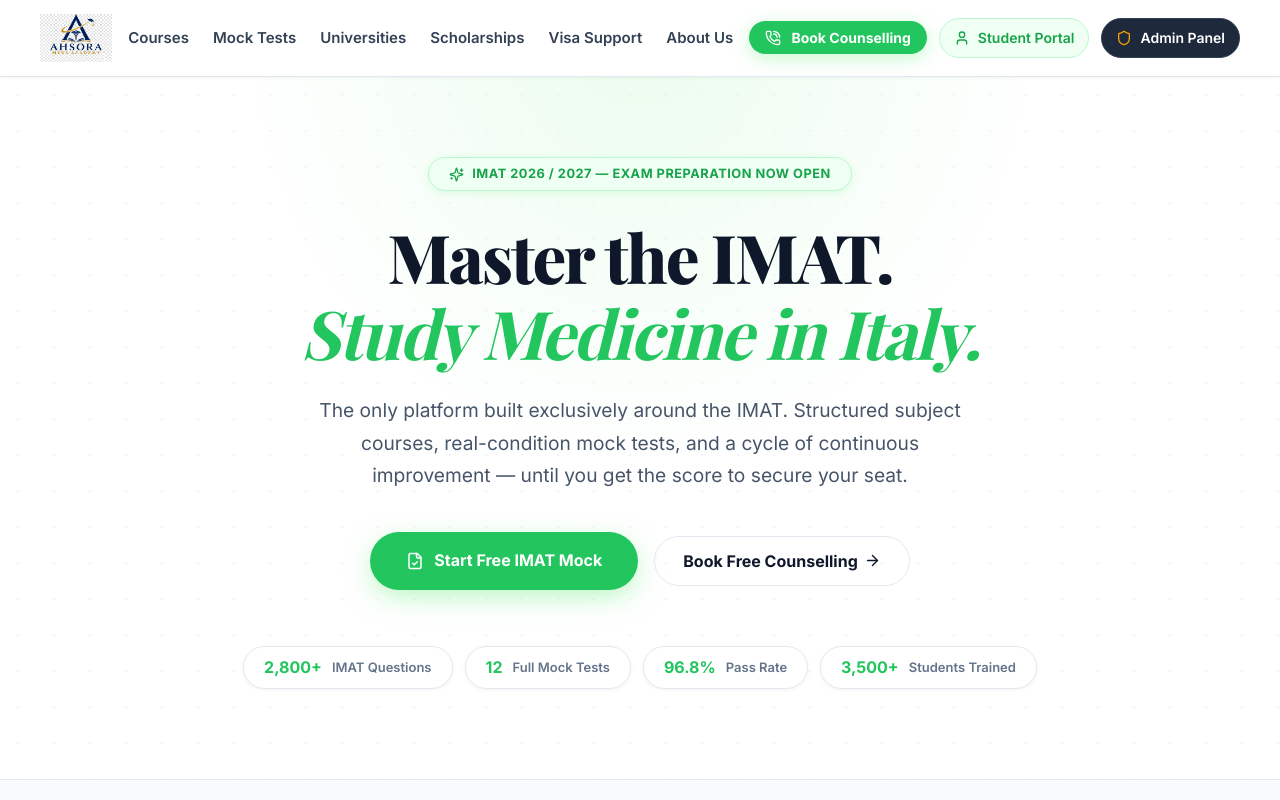
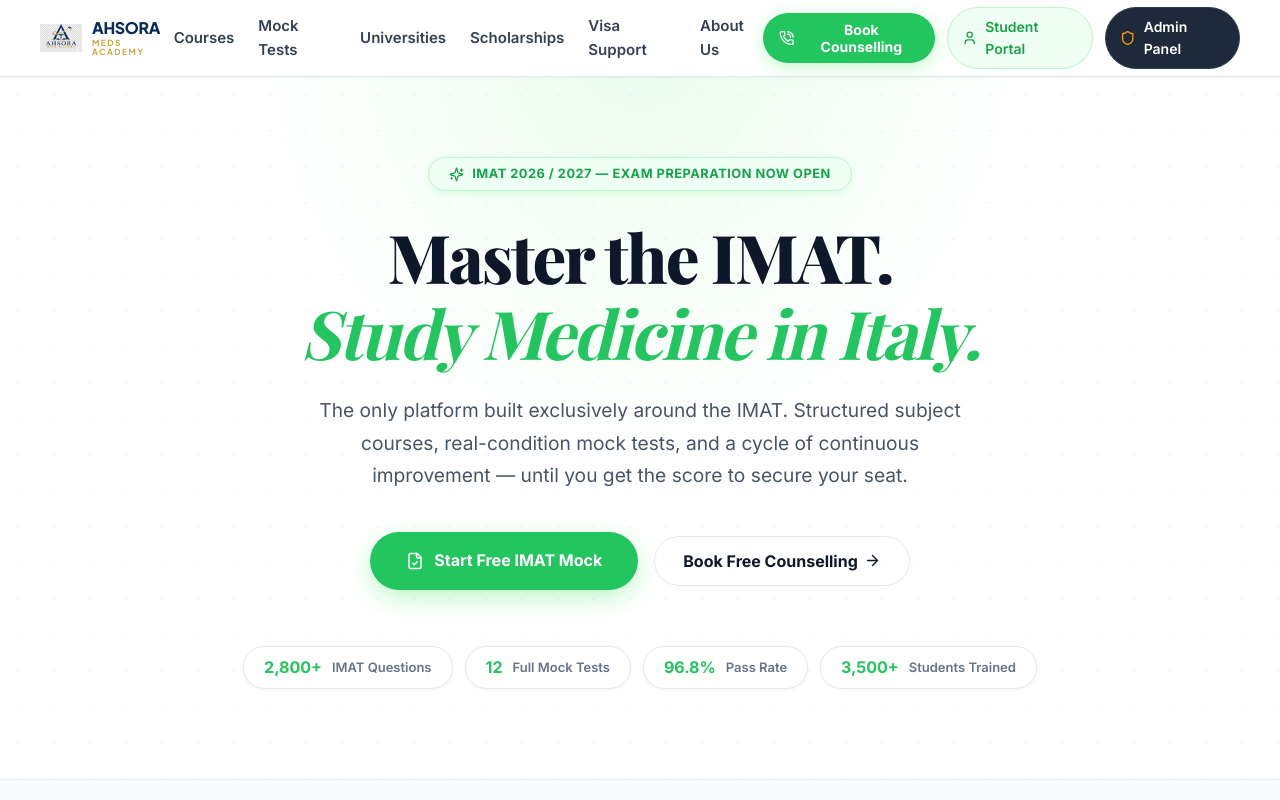
Before and after one commit to ch-muaz-kamboh/Ahsoraa-med-academy, a Next.js app: page / in a window 1280 px wide. Shown: the top 800 px of the page. Built offline with nearby package versions, Linux system fonts and the light colour scheme; a web font is replaced by a local one.

Commit message:
fix: commit Logo changes and remaining usages of showText

```diff
--- a/src/components/brand/Logo.tsx
+++ b/src/components/brand/Logo.tsx
@@ -4,11 +4,13 @@
 interface LogoProps {
   height?: number;
   className?: string;
+  showText?: boolean;
 }
 
 export default function Logo({
   height = 44,
   className = '',
+  showText = false,
 }: LogoProps) {
   return (
     <div
@@ -16,22 +18,52 @@
       style={{
         display: 'inline-flex',
         alignItems: 'center',
-        justifyContent: 'center',
+        gap: '10px',
+        textDecoration: 'none',
       }}
     >
       <Image
         src="/logo.png"
-        alt="Asora Med Academy Logo"
-        width={height * 3} // Approximate width assuming 3:1 ratio
+        alt="Ahsora Med Academy Logo"
+        width={height}
         height={height}
         style={{
           height: `${height}px`,
-          width: 'auto',
-          mixBlendMode: 'multiply', // Removes white background
-          filter: 'contrast(1.1)', // Enhances the colors slightly
+          width: `${height}px`,
+          objectFit: 'contain',
+          objectPosition: 'center',
+          display: 'block',
+          flexShrink: 0,
         }}
         priority
       />
+      {showText && (
+        <div style={{ display: 'flex', flexDirection: 'column', lineHeight: 1.15 }}>
+          <span
+            style={{
+              fontFamily: "'Plus Jakarta Sans', sans-serif",
+              fontWeight: 800,
+              fontSize: `${height * 0.38}px`,
+              color: '#0B2B5C',
+              letterSpacing: '-0.3px',
+            }}
+          >
+            AHSORA
+          </span>
+          <span
+            style={{
+              fontFamily: "'Plus Jakarta Sans', sans-serif",
+              fontWeight: 600,
+              fontSize: `${height * 0.2}px`,
+              color: '#C59B27',
+              letterSpacing: '1.5px',
+              textTransform: 'uppercase',
+            }}
+          >
+            Meds Academy
+          </span>
+        </div>
+      )}
     </div>
   );
 }
--- a/src/components/layout/AdminSidebar.tsx
+++ b/src/components/layout/AdminSidebar.tsx
@@ -58,7 +58,7 @@
           gap: '10px',
         }}
       >
-        <Logo height={36} />
+        <Logo height={36} showText />
       </div>
 
       {/* Role Badge */}
--- a/src/components/layout/Navbar.tsx
+++ b/src/components/layout/Navbar.tsx
@@ -68,7 +68,7 @@
               textDecoration: 'none',
             }}
           >
-            <Logo height={48} />
+            <Logo height={42} showText />
           </Link>
 
           {/* Desktop Nav Links */}
```
